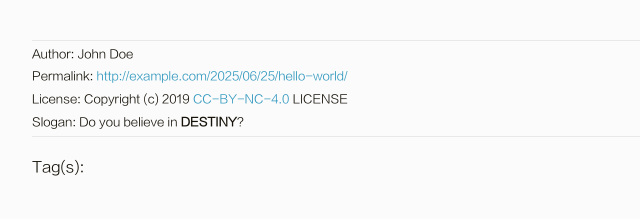
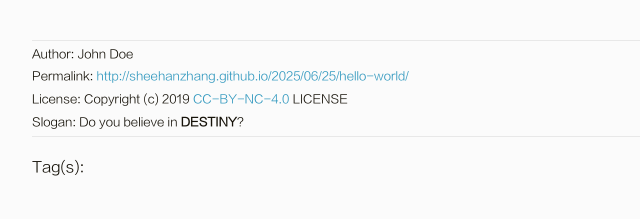
Before and after one commit to SheehanZhang/SheehanZhang.github.io, a plain HTML site: page 2025/06/25/hello-world/index.html in a window 1280 px wide. Shown: the part 1022-1241 px from the top of the page, 218-858 px from the left. Drawn offline with Linux system fonts and the light colour scheme.

Commit message:
Site updated: 2025-06-25 11:04:07

```diff
--- a/2025/06/25/hello-world/index.html
+++ b/2025/06/25/hello-world/index.html
@@ -248,7 +248,7 @@
 
                     <p class="copyright-item">
                         <span>Permalink:</span>
-                        <span><a href="http://example.com/2025/06/25/hello-world/">http://example.com/2025/06/25/hello-world/</a></span>
+                        <span><a href="http://sheehanzhang.github.io/2025/06/25/hello-world/">http://sheehanzhang.github.io/2025/06/25/hello-world/</a></span>
                     </p>
 
 
```
